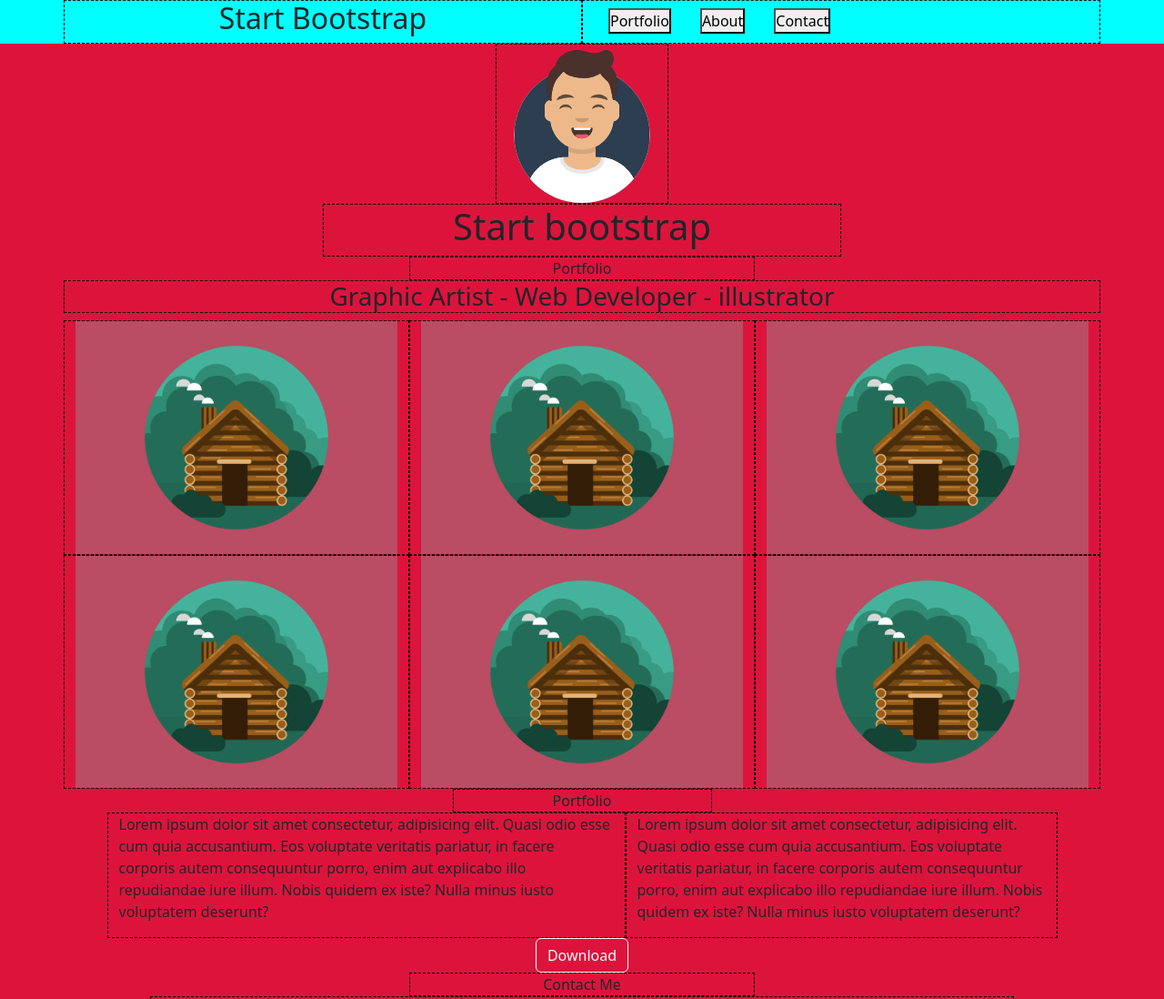
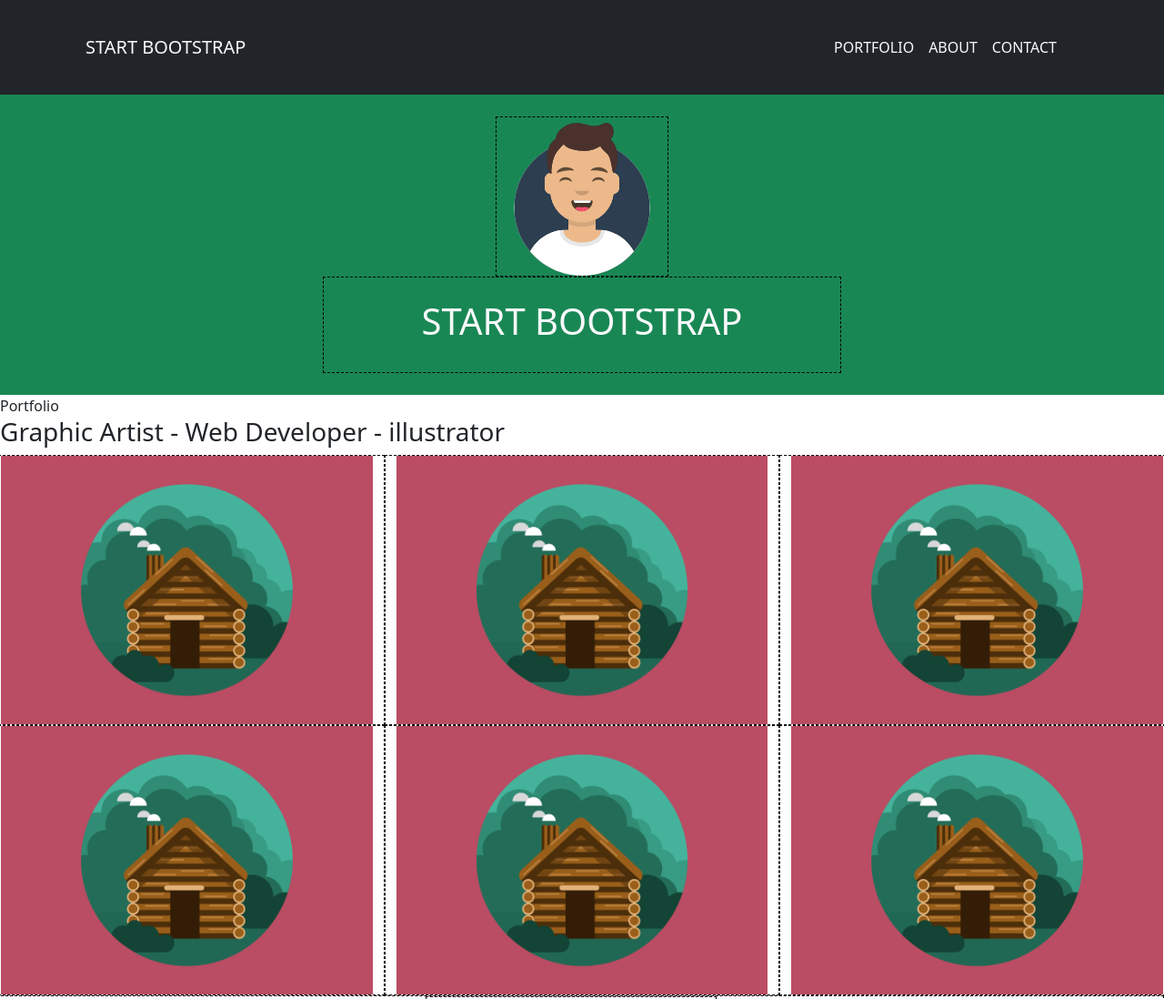
Before and after one commit to Andreapiani95/html-css-bootstrap-freelancer, a plain HTML site: page index.html in a window 1280 px wide. Shown: the top 1098 px of the page at 91% size. Drawn offline with nearby package versions, Linux system fonts and the light colour scheme.

Commit message:
Header Completato

```diff
--- a/css/style.css
+++ b/css/style.css
@@ -12,22 +12,30 @@ RESET
 
 /*
 
+HEADER
+
+*/
+.my-nav{
+    background-color: #2C3E50;
+}
+
+
+/*
+
 debug
 
 */
 
-header{
-    background-color: aqua;
-}
 
-main{
-    background-color: crimson;
-}
 
-footer{
+.debug footer{
     background-color: darkorange;
 }
 
-.row>*{
+.debug .row>*{
     border: 1px dashed black;
 }
+
+.container>section{
+    background-color: #1ABC9C;
+}
--- a/index.html
+++ b/index.html
@@ -15,45 +15,71 @@
 </head>
 
 <body class="debug">
+    <div class="bg-dark sticky-top">
 
-    <header>
-        <nav class="container text-center">
-            <div class="row">
-                <div class="col">
-                    <h2>Start Bootstrap</h2>
+
+        <div class="container-md">
+
+            <header class=" py-4 ">
+
+                <nav class="navbar navbar-expand-md ">
+                    <div class="container-fluid">
+                    <a class="navbar-brand link-light" href="#">START BOOTSTRAP</a>
+                    <button class="navbar-dark navbar-toggler" type="button" data-bs-toggle="offcanvas" data-bs-target="#offcanvasNavbar" aria-controls="offcanvasNavbar" aria-label="Toggle navigation">
+                        <span class="navbar-toggler-icon"></span>
+                    </button>
+                    <div class="offcanvas offcanvas-end " tabindex="-1" id="offcanvasNavbar" aria-labelledby="offcanvasNavbarLabel">
+                        <div class="offcanvas-header">
+                        <h5 class="offcanvas-title " id="offcanvasNavbarLabel">Offcanvas</h5>
+                        <button type="button" class="btn-close" data-bs-dismiss="offcanvas" aria-label="Close"></button>
                         </div>
-                <div class="col">
-                    <ul class="nav nav-pills">
+                        <div class="offcanvas-body">
+                        <ul class="navbar-nav justify-content-end flex-grow-1 pe-3">
                             <li class="nav-item">
-                            <a class="nav-link" href="#"><button>Portfolio</button></a>
+                            <a class="nav-link active link-light" aria-current="page" href="#">PORTFOLIO</a>
                             </li>
                             <li class="nav-item">
-                          <a class="nav-link" href="#"><button>About</button></a>
+                                <a class="nav-link link-light active" aria-current="page" href="#">ABOUT</a>
                             </li>
                             <li class="nav-item">
-                          <a class="nav-link" href="#"><button>Contact</button></a>
+                                <a class="nav-link link-light active" aria-current="page" href="#">CONTACT</a>
                             </li>
 
+
                         </ul>
+
+                        </div>
                     </div>
                     </div>
                 </nav>
             </header>
+        </div>
+
+    </div>
+
 
     <main>
-        <div class="container">
+
+        <section class="bg-success">
+
+            <div class="container-md py-4 text-light">
                 <div class="row justify-content-center">
                     <div class="col-2">
                         <img src="img/avatar.svg" alt="">
                     </div>
                 </div>
 
-            <div class="row justify-content-center  text-center">
-                <div class="col-6">
-                    <h1>Start bootstrap</h1>
+                <div class="row justify-content-center text-center">
+                    <div class="col-6 py-4">
+                        <h1>START BOOTSTRAP</h1>
                     </div>
                 </div>
                 <div class="row justify-content-center  text-center">
+
+                </div>
+            </div>
+
+        </section>
                     <div class="col-4">
                         Portfolio
                     </div>
@@ -67,7 +93,8 @@
                     <div class="col-xs-12 col-md-6 col-xl-4"><img class="img-fluid" src="img/cabin.png" alt=""></div>
                     <div class="col-xs-12 col-md-6 col-xl-4"><img class="img-fluid" src="img/cabin.png" alt=""></div>
 
-            </div>
+
+
             <div class="row justify-content-center  text-center">
                 <div class="col-3">
                     Portfolio
@@ -113,7 +140,7 @@
 
                 </div>
             </div>
-        </div>
+
 
     </main>
     <footer>
```
Lines whose indentation alone changed are shown as unchanged.
